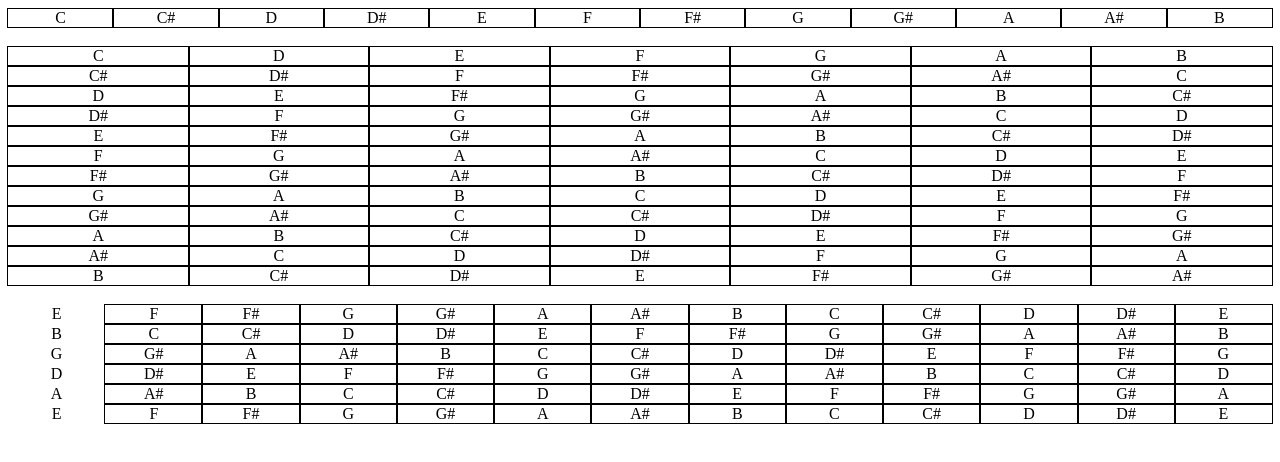
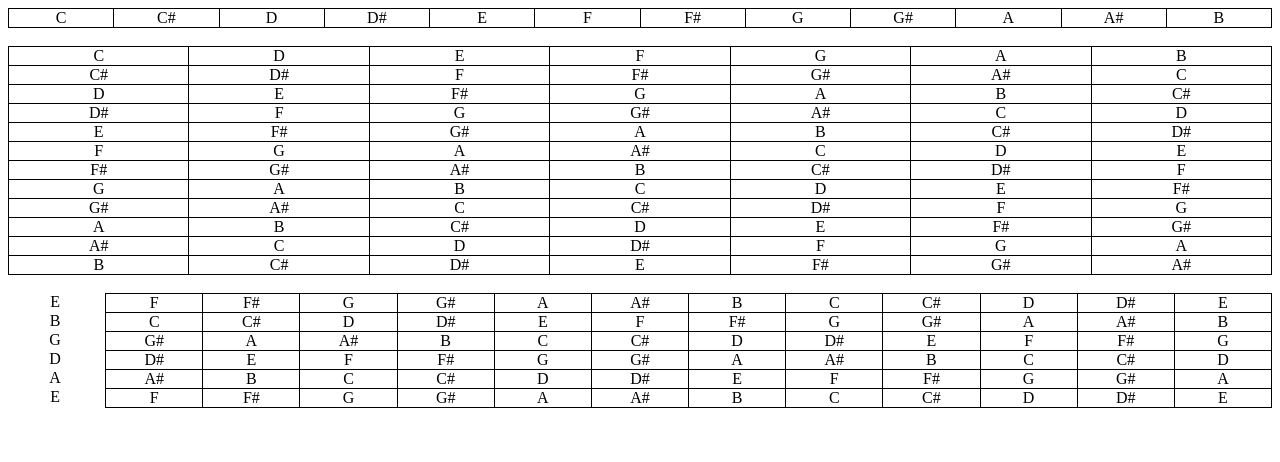
Before and after one commit to marano/purechords, a React (Create React App) app: page / in a window 1280 px wide. Shown: the top 462 px of the page. Built offline with nearby package versions, Linux system fonts and the light colour scheme.

Commit message:
Make grid borders look better

```diff
--- a/src/Grid.js
+++ b/src/Grid.js
@@ -5,14 +5,16 @@ export default styled.div`
   grid-template-columns: repeat(${(props) => props.columnCount}, 1fr);
   justify-items: center;
   place-items: center;
-  grid-gap: 0px;
+  grid-gap: 1px;
+  background-color: black;
+  border: 1px black solid;
 
   > div {
     align-self: strech;
     justify-self: strech;
-    border: 1px solid black;
     width: 100%;
     text-align: center;
+    background-color: white;
 
     &.highlighted {
       background-color: black;
--- a/src/GuitarArm.js
+++ b/src/GuitarArm.js
@@ -7,7 +7,11 @@ import GuitarString from './GuitarString';
 
 const GuitarArmGrid = styled(Grid)`
   .open-string {
-    border 0;
+    margin-left: -2px;
+    margin-top: -2px;
+    margin-bottom: -2px;
+    padding-right: 2px;
+    padding-bottom: 2px;
   }
 `;
 
```
